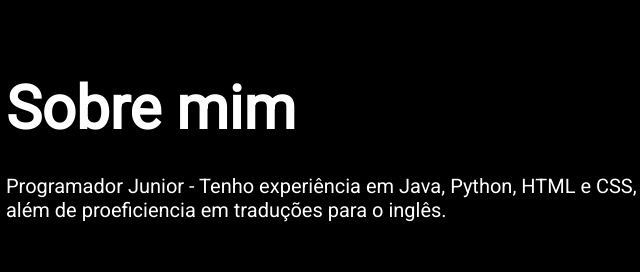
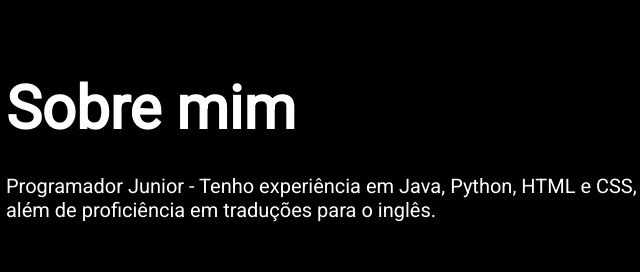
Before and after one commit to benchior/Portfolio, a plain HTML site: page index.html in a window 1280 px wide. Shown: the part 858-1130 px from the top of the page, 443-1083 px from the left. Drawn offline with Linux system fonts and the light colour scheme.

Commit message:
Update index.html

```diff
--- a/index.html
+++ b/index.html
@@ -34,7 +34,7 @@
         <img src="./img/Eu.png" >
         <div>
             <h2>Sobre mim</h2>
-            <p>Programador Junior - Tenho experiência em Java, Python, HTML e CSS, além de proeficiencia em traduções para o inglês.</p>
+            <p>Programador Junior - Tenho experiência em Java, Python, HTML e CSS, além de proficiência em traduções para o inglês.</p>
             <button>Entre em contato</button>
         </div>
     </section>
```
